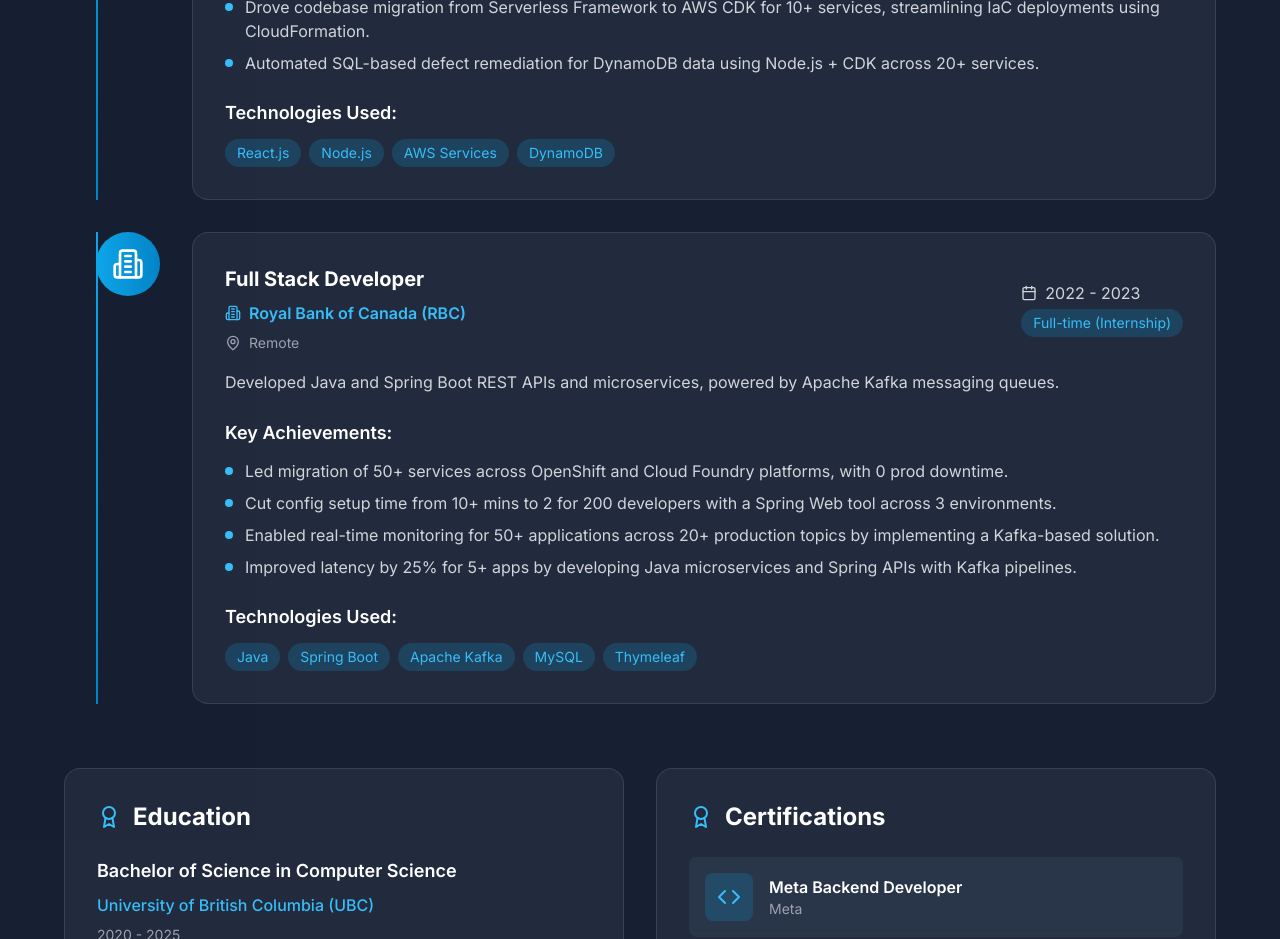
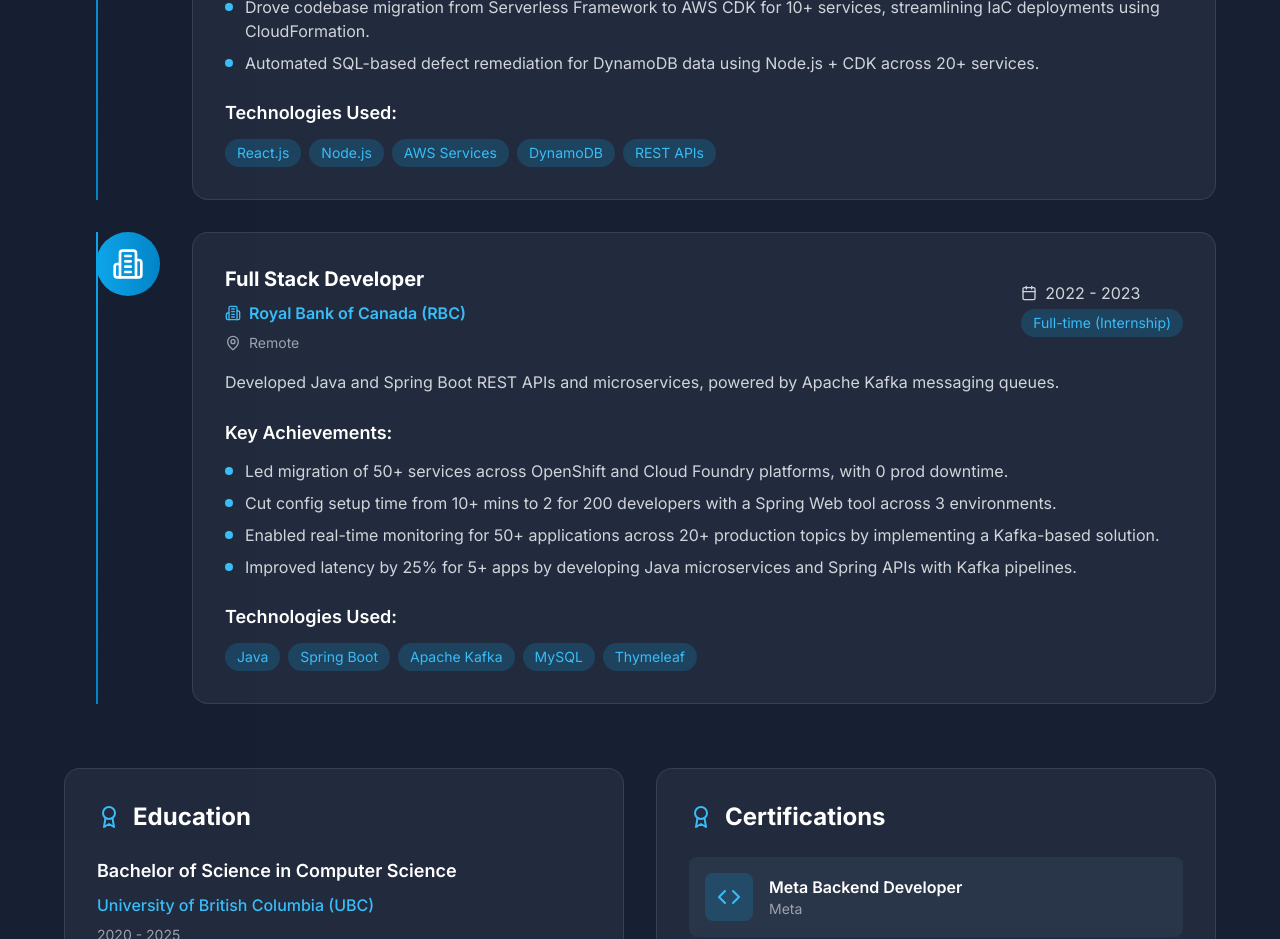
Before and after one commit to AdwaitKulkarni58/portfolio, a Next.js app: page / in a window 1280 px wide. Shown: the part 3480-4419 px from the top of the page. Built offline with nearby package versions, Linux system fonts and the light colour scheme.

Commit message:
fix experience

```diff
--- a/components/Experience.tsx
+++ b/components/Experience.tsx
@@ -22,7 +22,7 @@
       "Drove codebase migration from Serverless Framework to AWS CDK for 10+ services, streamlining IaC deployments using CloudFormation.",
       "Automated SQL-based defect remediation for DynamoDB data using Node.js + CDK across 20+ services.",
     ],
-    technologies: ["React.js", "Node.js", "AWS Services", "DynamoDB"],
+    technologies: ["React.js", "Node.js", "AWS Services", "DynamoDB", "REST APIs"],
   },
   {
     title: "Full Stack Developer",
```
